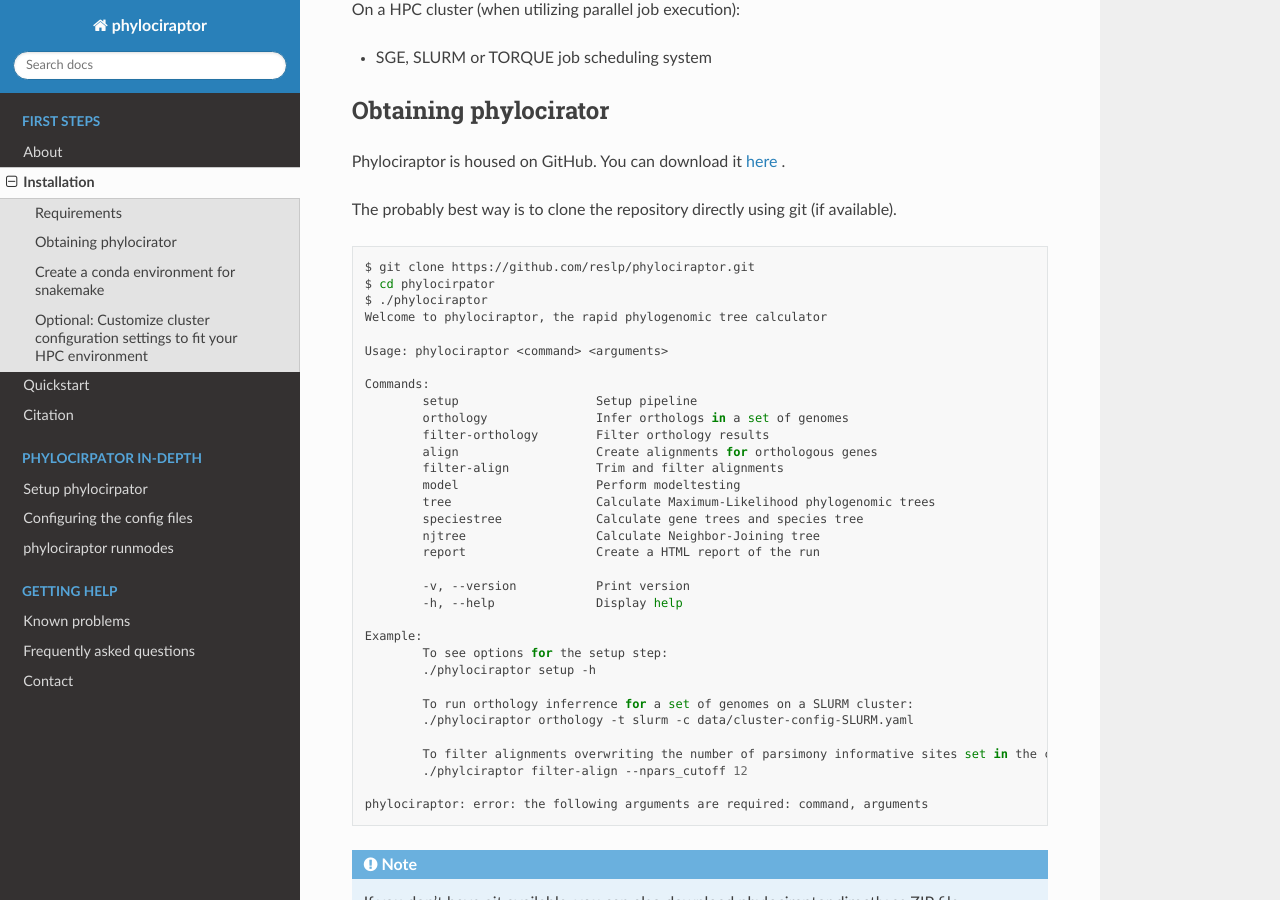
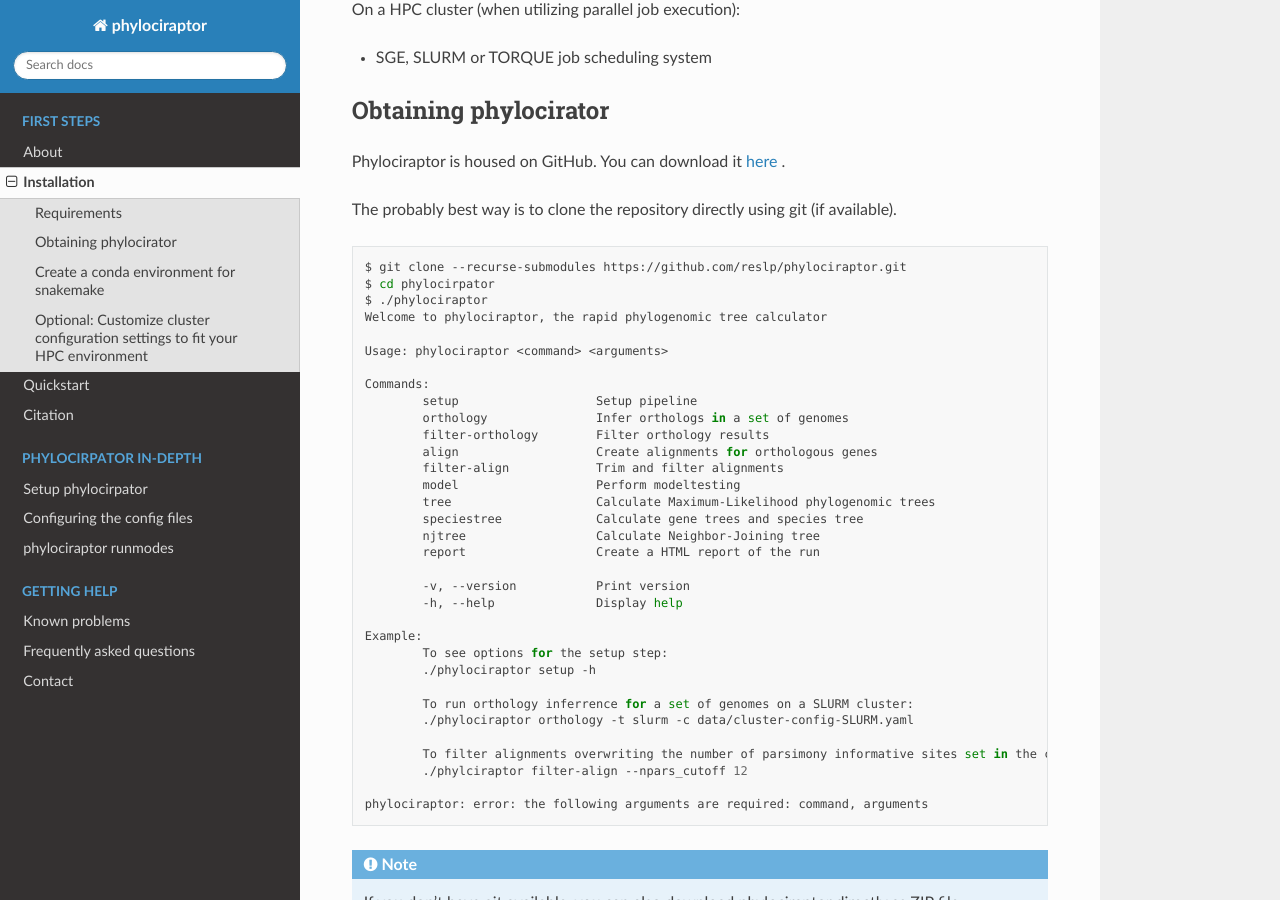
Before and after one commit to reslp/phylociraptor, a Sphinx documentation site: the page built from docs/introduction/installation.rst, in a window 1280 px wide and 900 px high, scrolled down 386 px. Built offline with Sphinx 7.4.7 and the Read the Docs theme 2.0.0, drawn with Linux system fonts in a browser that asks for light colours.

Commit message:
Update doc to including cloning of submodules in installation. Add clustalo to doc. Change debug setting in phylociraptor script to false

```diff
--- a/docs/introduction/about.rst
+++ b/docs/introduction/about.rst
@@ -42,6 +42,7 @@ dependencies:
 **Alignment:**
 
 * mafft 7.464 - `https://mafft.cbrc.jp/alignment/software/ <https://mafft.cbrc.jp/alignment/software/>`_
+* clustalo 1.2.4 - `http://www.clustal.org/omega/ <http://www.clustal.org/omega/>`_
 
 **Trimming:**
 
--- a/docs/introduction/installation.rst
+++ b/docs/introduction/installation.rst
@@ -31,7 +31,7 @@ The probably best way is to clone the repository directly using git (if availabl
 
 .. code-block:: bash
 
-	$ git clone https://github.com/reslp/phylociraptor.git
+	$ git clone --recurse-submodules https://github.com/reslp/phylociraptor.git
 	$ cd phylocirpator
 	$ ./phylociraptor
 	Welcome to phylociraptor, the rapid phylogenomic tree calculator
```
Also changed, not shown: 1 other file.
